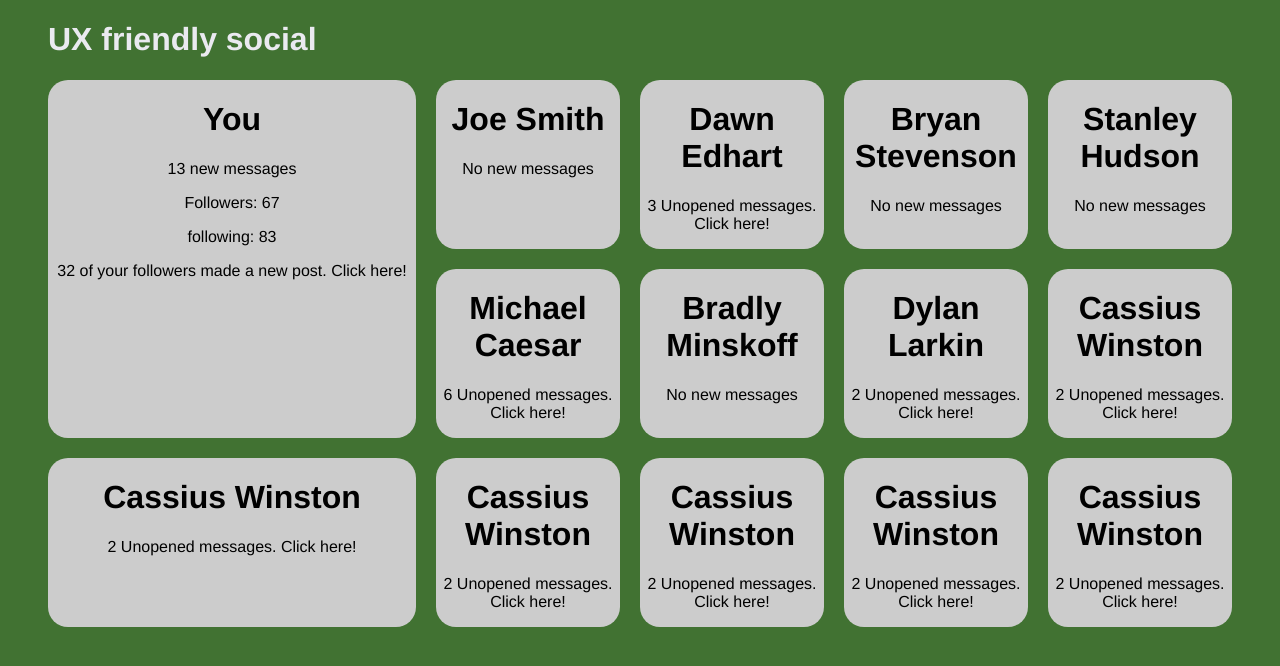
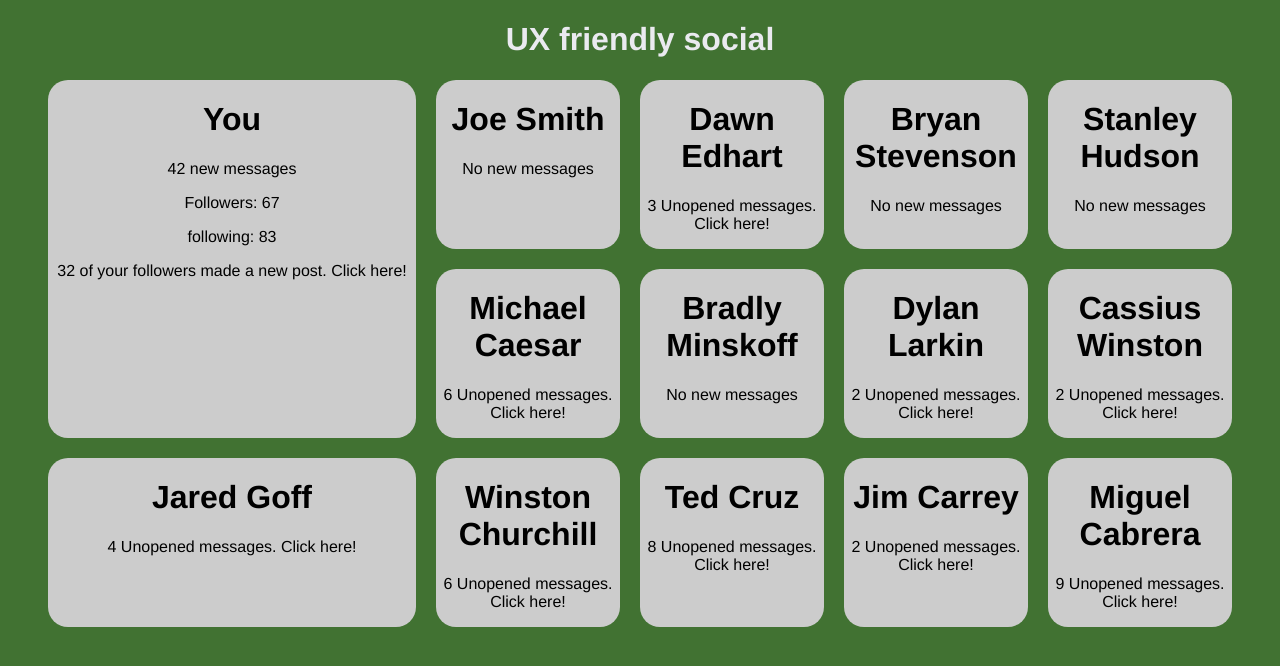
Before and after one commit to rokopluk/Challenge4, a website: page index.html in a window 1280 px wide. Drawn offline with Linux system fonts and the light colour scheme.

Commit message:
Final edits

```diff
--- a/index.html
+++ b/index.html
@@ -13,7 +13,7 @@
 
       <div class ="module large">
           <h1>You</h1>
-          <p>13 new messages</p>
+          <p>42 new messages</p>
           <p>Followers: 67</p>
           <p>following: 83</p>
           <p>32 of your followers made a new post. Click here!</p>
@@ -60,30 +60,30 @@
       </div>
 
       <div class ="module regular">
-        <h1>Cassius Winston</h1>
+        <h1>Jared Goff</h1>
+        <p>4 Unopened messages. Click here!</p>
+      </div>
+
+      <div class ="module regular">
+        <h1>Winston Churchill</h1>
+        <p>6 Unopened messages. Click here!</p>
+      </div>
+
+      <div class ="module regular">
+        <h1>Ted Cruz</h1>
+        <p>8 Unopened messages. Click here!</p>
+      </div>
+
+      <div class ="module regular">
+        <h1>Jim Carrey</h1>
         <p>2 Unopened messages. Click here!</p>
+      </div>
+
+      <div class ="module regular">
+        <h1>Miguel Cabrera</h1>
+        <p>9 Unopened messages. Click here!</p>
+      </div>
+
     </div>
-
-    <div class ="module regular">
-      <h1>Cassius Winston</h1>
-      <p>2 Unopened messages. Click here!</p>
-  </div>
-
-  <div class ="module regular">
-    <h1>Cassius Winston</h1>
-    <p>2 Unopened messages. Click here!</p>
-  </div>
-
-  <div class ="module regular">
-    <h1>Cassius Winston</h1>
-    <p>2 Unopened messages. Click here!</p>
-  </div>
-
-  <div class ="module regular">
-    <h1>Cassius Winston</h1>
-    <p>2 Unopened messages. Click here!</p>
-  </div>
-
-  </div>
   </body>
 </html>
--- a/screen.css
+++ b/screen.css
@@ -9,7 +9,7 @@ body {
     color: #eaeaf0;
     background: #417232;
     padding: 0 40px;
-    text-align: left;
+    text-align: center;
 }
 
 header{
```
